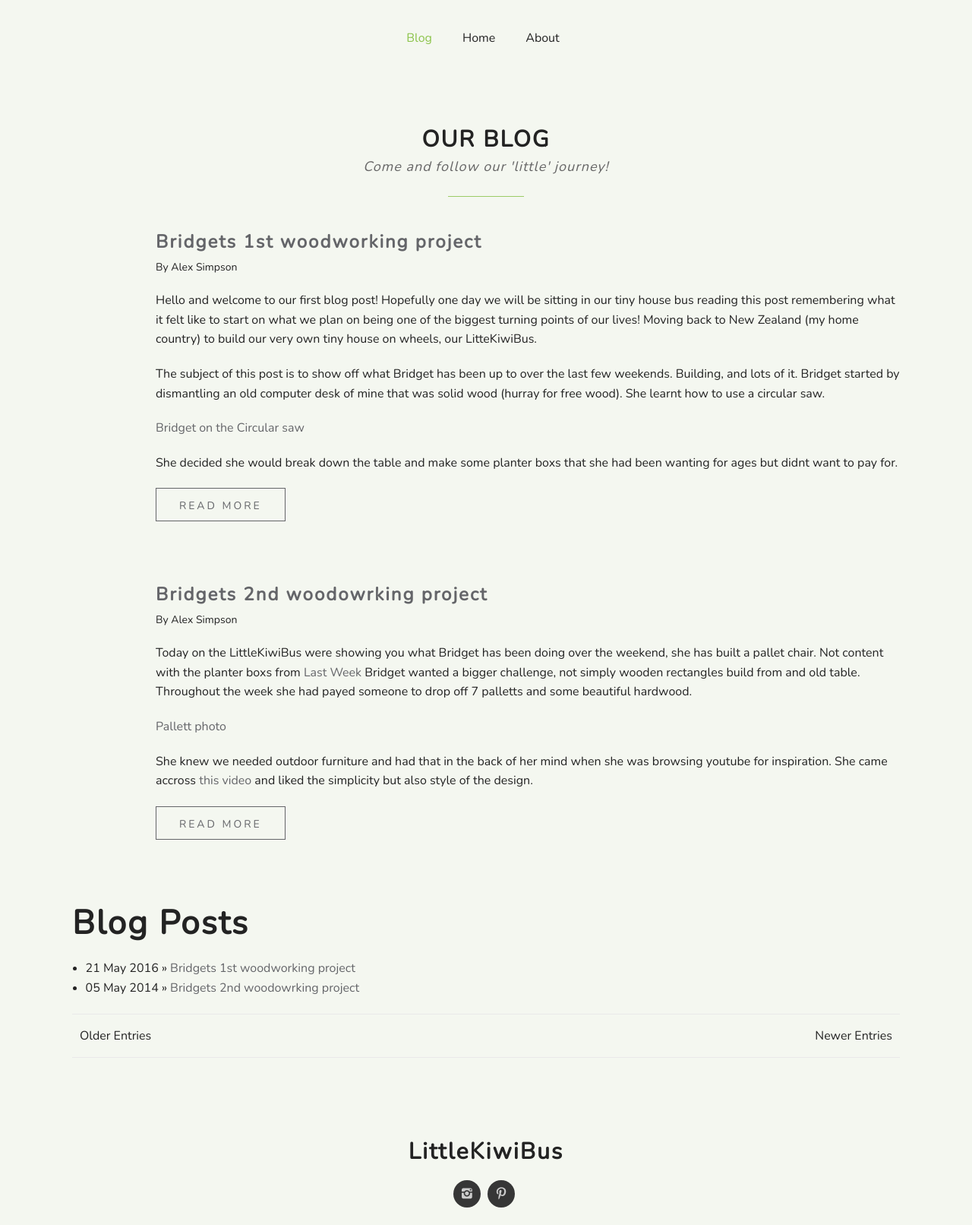
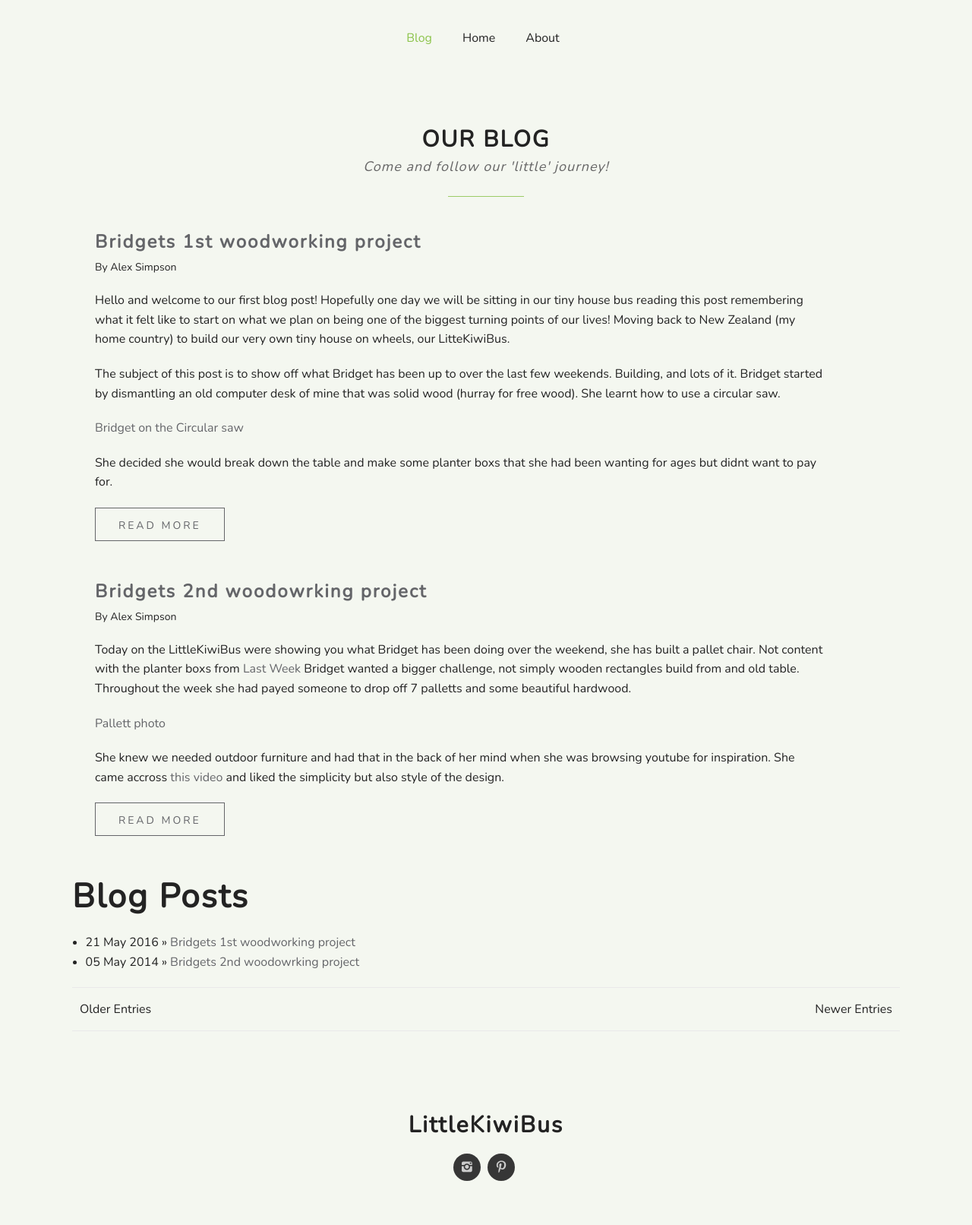
Before and after one commit to vendablefall/littlekiwibus, a Jekyll site: the page built from blog/index.html, in a window 1280 px wide. Shown: the whole page at 76% size. Built offline with Jekyll 4.4.1, drawn with Linux system fonts in a browser that asks for light colours; Markdown is read by kramdown in place of the engine named in the settings; the list of posts is cut into pages by our own code; after the commit the page ends 1577 px from its top, so only the background shows below that.

Commit message:
added margins to blog posts

```diff
--- a/css/style.css
+++ b/css/style.css
@@ -653,10 +653,11 @@ ul.info i:hover {
 
 /*blog */
 .post {
-  margin: 0 0 60px;
+  margin: 0 0 30px;
+  max-width:991px;
 }
 .post .info, .post .content {
-  margin-left: 110px;
+  margin-left: 30px;
 }
 .post .info h3 {
   font-size: 24px;
```
Also changed, not shown: 1 other file.
